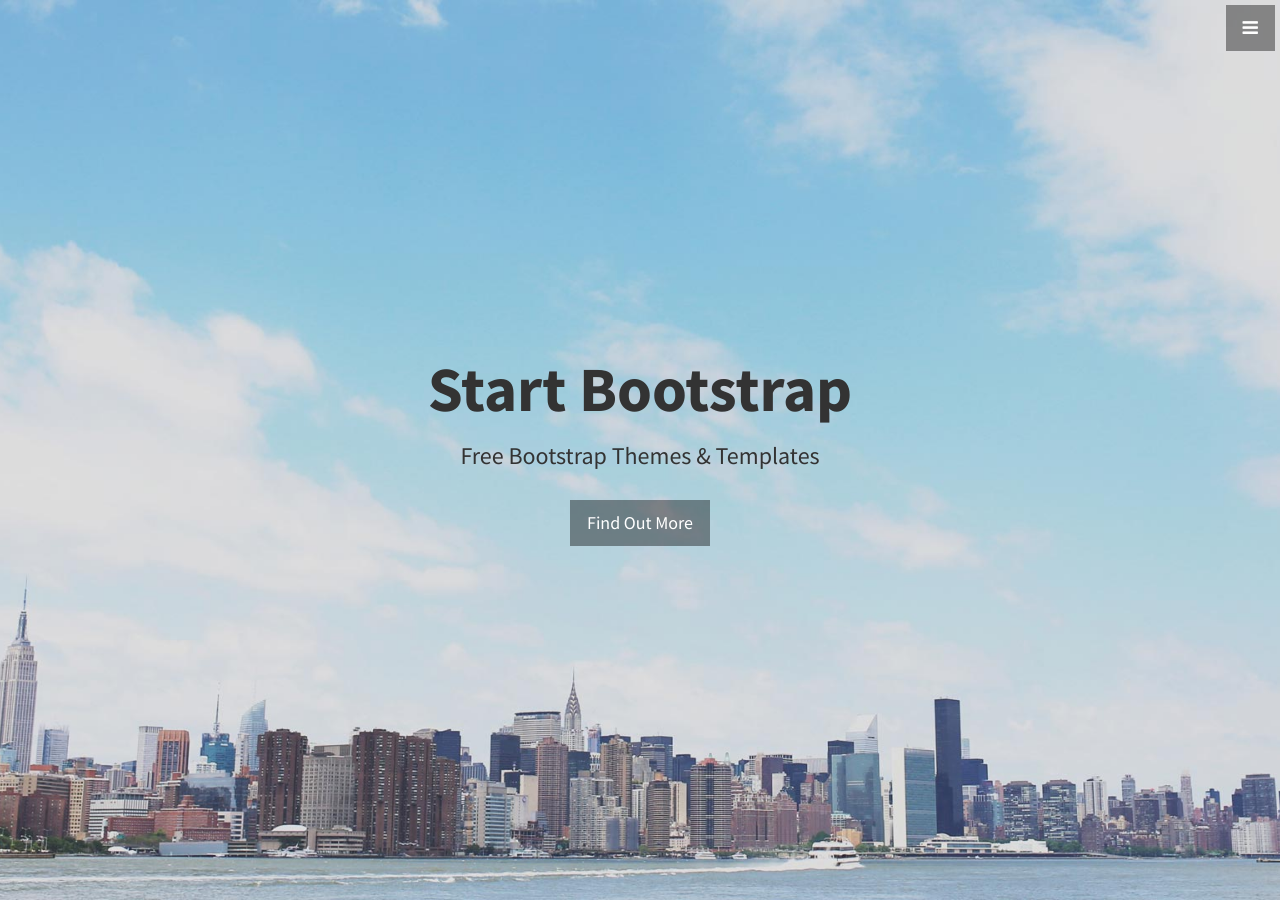
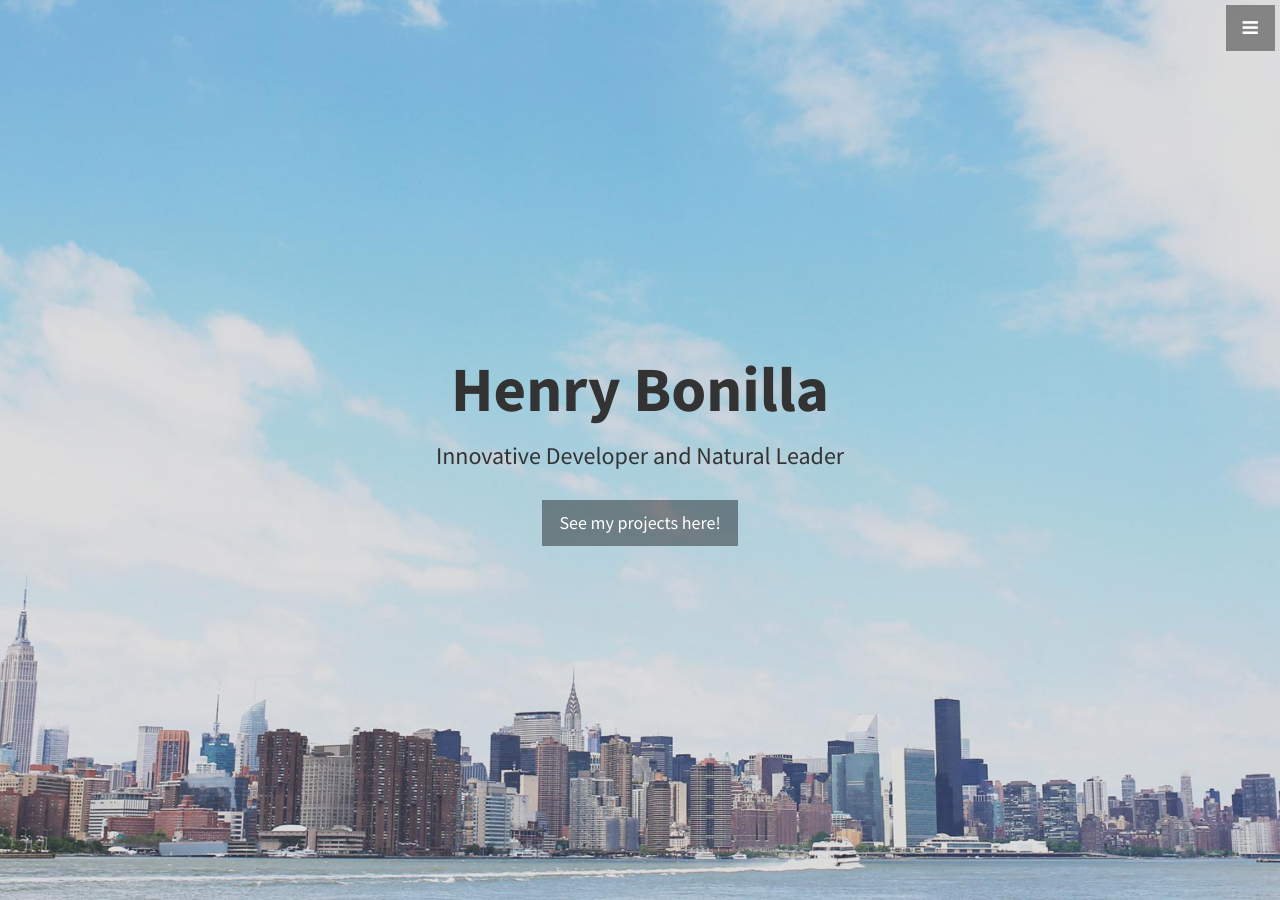
Before and after one commit to henryqbonilla/henryqbonilla.github.io, a Jekyll site: the page built from index.html, in a window 1280 px wide and 900 px high. Built offline with Jekyll 4.4.1, drawn with Linux system fonts in a browser that asks for light colours.

Commit message:
Update header.html

```diff
--- a/_includes/header.html
+++ b/_includes/header.html
@@ -1,8 +1,8 @@
 <header id="top" class="header">
   <div class="text-vertical-center">
-    <h1>Start Bootstrap</h1>
-    <h3>Free Bootstrap Themes &amp; Templates</h3>
+    <h1>Henry Bonilla</h1>
+    <h3>Innovative Developer and Natural Leader</h3>
     <br>
-    <a href="#about" class="btn btn-dark btn-lg">Find Out More</a>
+    <a href="#about" class="btn btn-dark btn-lg">See my projects here!</a>
   </div>
 </header>
```
